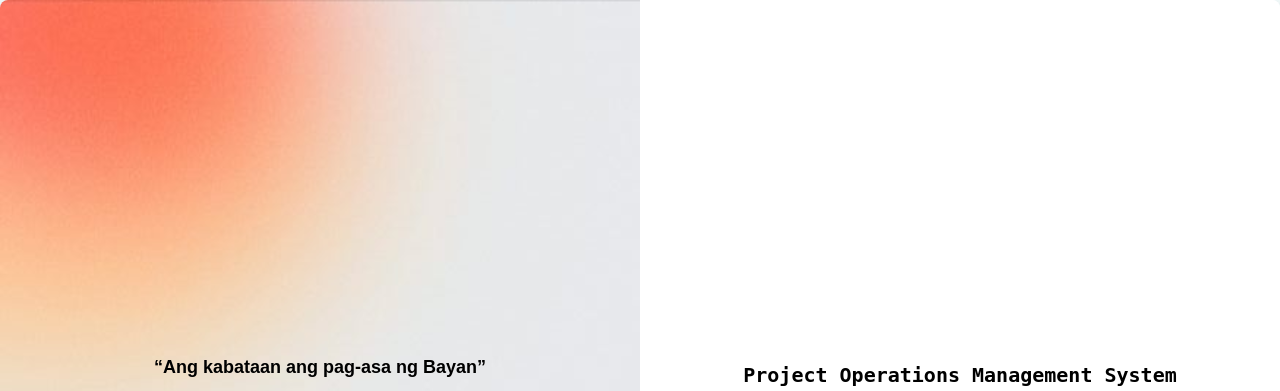
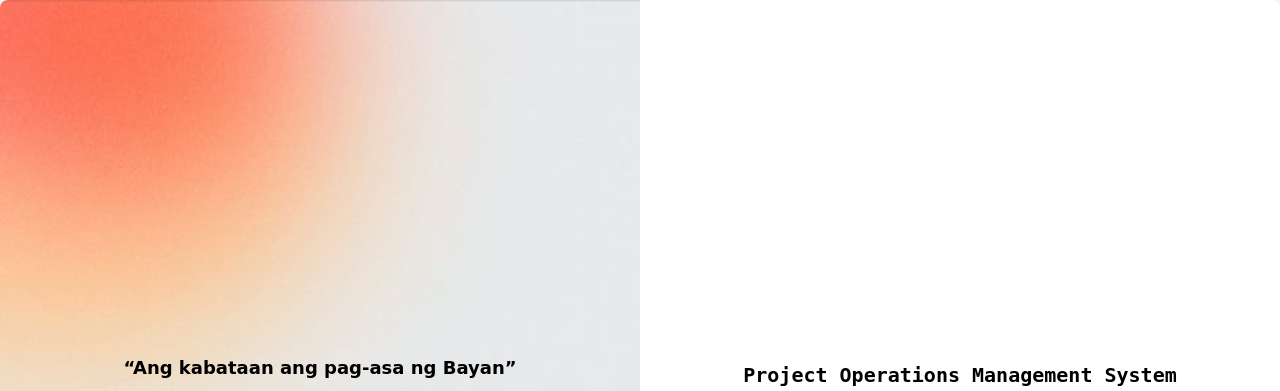
Before and after one commit to Deoo0/SK-operation-management-system, a PHP site: page /javascript/ajax/login.php in a window 1280 px wide. Shown: the top 391 px of the page. Run offline with PHP 8.4, Linux system fonts and the light colour scheme.

Commit message:
added cursive

```diff
--- a/design/css/loginstyle.css
+++ b/design/css/loginstyle.css
@@ -37,7 +37,9 @@ body {
     font-size: 18px;
     font-weight: 600;
     margin-bottom: 16px;
+    font-family: 'Dancing Script', cursive;
 }
+
 
 #left img {
     width: 256px;
```
